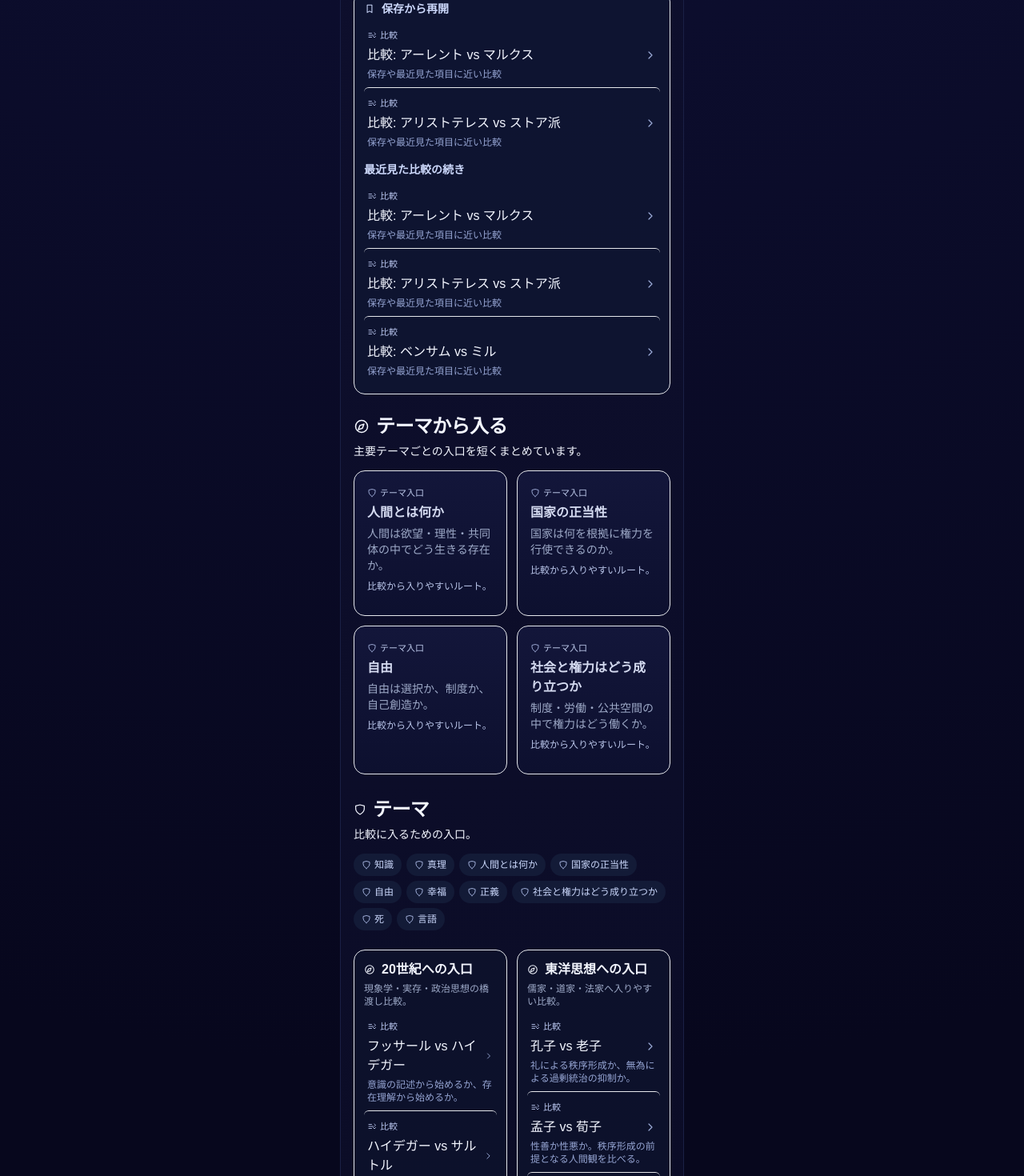
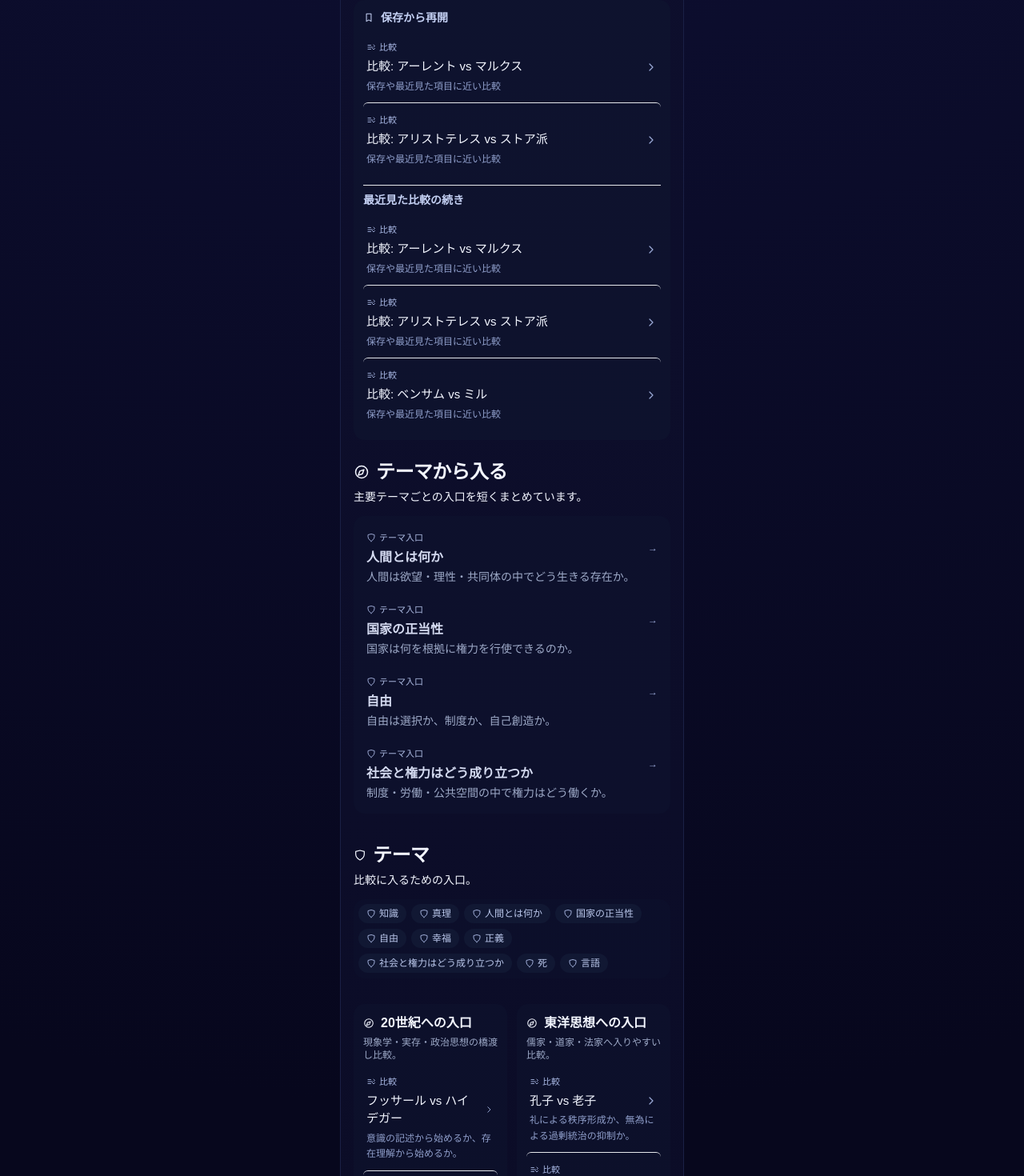
Before and after one commit to Josh-Temple/Noema, a Next.js app: page / in a window 1280 px wide. Shown: the part 1020-2490 px from the top of the page at 80% size. Built offline with nearby package versions, Linux system fonts and the light colour scheme.

Commit message:
Refine home hierarchy with lighter list-based secondary sections

```diff
--- a/app/page.tsx
+++ b/app/page.tsx
@@ -27,7 +27,7 @@ export default function HomePage() {
   return (
     <div>
       <SearchBar />
-      <section className="mb-8">
+      <section className="mb-10">
         <SectionTitle icon={<SparkIcon className="h-5 w-5" />} title="おすすめ比較" description="まずはここから。保存・最近見た流れをもとに、読みやすい比較を並べています。" />
         {recommendedComparisons.map((item, index) => (
           <RecommendedComparisonCard key={item.slug} item={item} primary={index === 0} />
@@ -36,27 +36,31 @@ export default function HomePage() {
 
       <LearningLoopSection savedItems={savedRevisitItems} recentItems={recentContinuationItems} />
 
-      <section className="mb-7">
+      <section className="mb-9">
         <SectionTitle icon={<CompassIcon className="h-5 w-5" />} title="テーマから入る" description="主要テーマごとの入口を短くまとめています。" />
         <ThemeEntryRail items={HOME_THEME_ENTRY_THEMES} />
       </section>
 
-      <section className="mb-6">
+      <section className="mb-8">
         <SectionTitle icon={<ThemeIcon className="h-4 w-4" />} title="テーマ" description="比較に入るための入口。" />
         <ThemeChipGrid items={themes} />
       </section>
 
-      <section className="mb-7 grid gap-3 lg:grid-cols-2">
+      <section className="mb-8 grid gap-3 lg:grid-cols-2">
         {HOME_PATHWAY_RAILS.map((rail) => (
           <ComparisonPathwayRail key={rail.id} title={rail.title} description={rail.description} items={getComparisonBySlugs(rail.comparisonSlugs)} />
         ))}
       </section>
 
-      <section className="mb-6">
+      <section className="mb-8">
         <SectionTitle icon={<CompassIcon className="h-4 w-4" />} title="任せる" description="日替わり提案。" />
-        <RecentItemCard icon={<ThinkerIcon className="h-4 w-4" />} title={`今日の思想家: ${today.thinker.nameJa}`} subtitle={today.thinker.oneLiner} href={thinkerPath(today.thinker.slug)} />
-        <RecentItemCard icon={<SparkIcon className="h-4 w-4" />} title={`今日の比較: ${today.comparison.titleJa}`} subtitle={today.comparison.subtitle} href={comparisonPath(today.comparison.leftThinkerSlug, today.comparison.rightThinkerSlug)} />
-        <RecentItemCard icon={<ThemeIcon className="h-4 w-4" />} title={`今日のテーマ: ${today.theme.titleJa}`} subtitle={today.theme.shortDescription} href={`/themes/${today.theme.slug}`} />
+        <div className="rounded-card bg-[#0f1630]/40 p-1.5">
+          <div className="divide-y divide-noema-line/25">
+            <RecentItemCard icon={<ThinkerIcon className="h-4 w-4" />} title={`今日の思想家: ${today.thinker.nameJa}`} subtitle={today.thinker.oneLiner} href={thinkerPath(today.thinker.slug)} />
+            <RecentItemCard icon={<SparkIcon className="h-4 w-4" />} title={`今日の比較: ${today.comparison.titleJa}`} subtitle={today.comparison.subtitle} href={comparisonPath(today.comparison.leftThinkerSlug, today.comparison.rightThinkerSlug)} />
+            <RecentItemCard icon={<ThemeIcon className="h-4 w-4" />} title={`今日のテーマ: ${today.theme.titleJa}`} subtitle={today.theme.shortDescription} href={`/themes/${today.theme.slug}`} />
+          </div>
+        </div>
       </section>
 
       <section className="mb-6">
--- a/src/components/common/InfoCard.tsx
+++ b/src/components/common/InfoCard.tsx
@@ -1,3 +1,3 @@
 export const InfoCard = ({ children, className = "" }: { children: React.ReactNode; className?: string }) => (
-  <article className={`mb-3 rounded-card border border-noema-line/70 bg-gradient-to-b from-[#13163a] to-[#0d102f] p-4 ${className}`}>{children}</article>
+  <article className={`mb-3 rounded-card border border-noema-line/55 bg-gradient-to-b from-[#121736] to-[#0d122c] p-4 ${className}`}>{children}</article>
 );
--- a/src/components/common/TagChip.tsx
+++ b/src/components/common/TagChip.tsx
@@ -1,7 +1,7 @@
 import { ReactNode } from "react";
 
 export const TagChip = ({ label, icon }: { label: string; icon?: ReactNode }) => (
-  <span className="inline-flex items-center gap-1 rounded-full bg-[#172240]/65 px-2.5 py-1.5 text-xs text-[#cad7fb] transition hover:bg-[#1c2a4f]">
+  <span className="inline-flex items-center gap-1 rounded-full bg-[#16203b]/55 px-2.5 py-1 text-xs text-[#b9c6ea] transition hover:bg-[#1a2644]">
     {icon ? <span className="text-[#aebde8]">{icon}</span> : null}
     <span>{label}</span>
   </span>
--- a/src/components/compare/NextStepCard.tsx
+++ b/src/components/compare/NextStepCard.tsx
@@ -26,14 +26,14 @@ export const NextStepCard = ({
       href={href}
       className={
         isRow
-          ? "group block rounded-md px-1 py-2 text-noema-muted transition hover:bg-white/[0.03]"
+          ? "group block rounded-md px-1 py-2.5 text-noema-muted transition hover:bg-white/[0.02]"
           : "mb-2 block rounded-card border border-noema-line/80 bg-gradient-to-b from-[#13163a] to-[#0d102f] p-3 text-noema-muted"
       }
     >
       <p
         className={
           isRow
-            ? "mb-1 inline-flex items-center gap-1 text-[11px] text-[#b9c6ee]"
+            ? "mb-1 inline-flex items-center gap-1 text-[11px] text-[#a8b7e3]"
             : "mb-1 inline-flex items-center gap-1 rounded-full border border-[#33457c] bg-[#131c37] px-2 py-0.5 text-[11px] text-[#dce6ff]"
         }
       >
@@ -41,10 +41,10 @@ export const NextStepCard = ({
         <span>{label}</span>
       </p>
       <p className="flex items-center justify-between gap-2 text-noema-text">
-        <span>{title}</span>
+        <span className={isRow ? "text-[15px]" : ""}>{title}</span>
         <ChevronRightIcon className={`h-4 w-4 ${isRow ? "text-[#9baad7] group-hover:text-[#c2d0f5]" : "text-[#b8c5ec]"}`} />
       </p>
-      {subtitle ? <p className={`mt-1 text-xs ${isRow ? "text-[#95a4d2]" : "text-[#aebbe5]"}`}>{subtitle}</p> : null}
+      {subtitle ? <p className={`mt-1 text-xs leading-relaxed ${isRow ? "text-[#8f9eca]" : "text-[#aebbe5]"}`}>{subtitle}</p> : null}
     </Link>
   );
 };
--- a/src/components/home/DiscoveryCard.tsx
+++ b/src/components/home/DiscoveryCard.tsx
@@ -2,14 +2,14 @@ import Link from "next/link";
 import { ChevronRightIcon, CompassIcon } from "@/components/common/icons";
 
 export const DiscoveryCard = ({ title, body, href }: { title: string; body: string; href: string }) => (
-  <Link href={href} className="mb-2 block rounded-card border border-noema-line/45 bg-[#101631]/70 p-3.5">
+  <Link href={href} className="group block rounded-card bg-[#0f1630]/45 p-3">
     <p className="mb-1 flex items-center gap-1 text-xs text-[#8f9acd]">
       <CompassIcon className="h-3.5 w-3.5" />
       <span>次の比較</span>
     </p>
-    <h3 className="text-xl font-semibold">{title}</h3>
+    <h3 className="text-lg font-semibold">{title}</h3>
     <p className="text-sm text-noema-muted">{body}</p>
-    <p className="mt-2 flex items-center gap-1 text-xs text-[#b8c5ec]">
+    <p className="mt-2 flex items-center gap-1 text-xs text-[#b8c5ec] group-hover:text-[#cfdbff]">
       <span>開く</span>
       <ChevronRightIcon className="h-3 w-3" />
     </p>
--- a/src/components/home/LearningLoopSection.tsx
+++ b/src/components/home/LearningLoopSection.tsx
@@ -16,14 +16,14 @@ export const LearningLoopSection = ({
       title="1分で振り返る"
       description="保存と最近見た流れから、戻りやすい比較をまとめています。"
     />
-    <div className="rounded-card border border-noema-line/55 bg-[#0f1632]/85 p-3">
+    <div className="rounded-card bg-[#0f1630]/55 p-3">
       {savedItems.length > 0 ? (
-        <div className="mb-2">
-          <h3 className="mb-1 flex items-center gap-2 text-sm font-semibold text-[#ccd8fb]">
-            <BookmarkIcon className="h-3.5 w-3.5 text-noema-accent/80" />
+        <div className="pb-1">
+          <h3 className="mb-1.5 flex items-center gap-2 text-sm font-semibold text-[#c4d0f3]">
+            <BookmarkIcon className="h-3.5 w-3.5 text-noema-accent/70" />
             <span>保存から再開</span>
           </h3>
-          <div className="divide-y divide-noema-line/35">
+          <div className="divide-y divide-noema-line/25">
             {savedItems.map((item) => (
               <NextStepCard key={item.href} title={item.title} href={item.href} subtitle={item.reason} variant="row" />
             ))}
@@ -31,9 +31,9 @@ export const LearningLoopSection = ({
         </div>
       ) : null}
 
-      <div>
-        <h3 className="mb-1 text-sm font-semibold text-[#ccd8fb]">最近見た比較の続き</h3>
-        <div className="divide-y divide-noema-line/35">
+      <div className={savedItems.length > 0 ? "mt-2 border-t border-noema-line/25 pt-2" : ""}>
+        <h3 className="mb-1.5 text-sm font-semibold text-[#c4d0f3]">最近見た比較の続き</h3>
+        <div className="divide-y divide-noema-line/25">
           {recentItems.map((item) => (
             <NextStepCard key={item.href} title={item.title} href={item.href} subtitle={item.reason} variant="row" />
           ))}
--- a/src/components/home/PathwayRail.tsx
+++ b/src/components/home/PathwayRail.tsx
@@ -1,36 +1,37 @@
 import { Comparison, Theme } from "@/types/content";
-import { InfoCard } from "@/components/common/InfoCard";
 import { NextStepCard } from "@/components/compare/NextStepCard";
 import { comparisonPath, themePath } from "@/lib/routes";
 import { CompassIcon, ThemeIcon } from "@/components/common/icons";
 import Link from "next/link";
 
 export const ThemeEntryRail = ({ items }: { items: Theme[] }) => (
-  <div className="grid gap-3 md:grid-cols-2">
+  <div className="rounded-card bg-[#0f1630]/45 p-1.5">
     {items.map((item) => (
-      <Link key={item.slug} href={themePath(item.slug)}>
-        <InfoCard className="h-full border-noema-line/45 bg-[#101833]/75">
-          <p className="mb-1 inline-flex items-center gap-1 text-[11px] text-[#bfcbec]">
+      <Link key={item.slug} href={themePath(item.slug)} className="group block rounded-md px-2.5 py-2.5 transition hover:bg-white/[0.02]">
+        <div className="flex items-start justify-between gap-3">
+          <div className="min-w-0">
+            <p className="mb-1 inline-flex items-center gap-1 text-[11px] text-[#aebce3]">
             <ThemeIcon className="h-3 w-3 text-[#a6b4df]" />
             <span>テーマ入口</span>
           </p>
-          <p className="font-bold text-[#d4daf0]">{item.titleJa}</p>
-          <p className="mt-1 text-sm text-noema-muted">{item.shortDescription}</p>
-          <p className="mt-2 text-xs text-[#b9c5e9]">比較から入りやすいルート。</p>
-        </InfoCard>
+            <p className="font-semibold text-[#d4daf0]">{item.titleJa}</p>
+            <p className="mt-0.5 text-sm text-noema-muted line-clamp-1">{item.shortDescription}</p>
+          </div>
+          <span className="pt-4 text-xs text-[#9dacdb] group-hover:text-[#c2d0f5]">→</span>
+        </div>
       </Link>
     ))}
   </div>
 );
 
 export const ComparisonPathwayRail = ({ title, description, items }: { title: string; description: string; items: Comparison[] }) => (
-  <section className="rounded-card border border-noema-line/40 bg-[#0e142d]/60 p-3">
+  <section className="rounded-card bg-[#0f152f]/45 p-3">
     <h3 className="flex items-center gap-2 text-base font-semibold">
-      <CompassIcon className="h-3.5 w-3.5 text-noema-accent/80" />
+      <CompassIcon className="h-3.5 w-3.5 text-noema-accent/70" />
       <span>{title}</span>
     </h3>
     <p className="mb-1 mt-1 text-xs text-noema-muted">{description}</p>
-    <div className="divide-y divide-noema-line/30">
+    <div className="divide-y divide-noema-line/25">
       {items.map((item) => (
         <NextStepCard key={item.slug} title={item.titleJa} subtitle={item.subtitle} href={comparisonPath(item.leftThinkerSlug, item.rightThinkerSlug)} variant="row" />
       ))}
--- a/src/components/home/RecentItemCard.tsx
+++ b/src/components/home/RecentItemCard.tsx
@@ -2,9 +2,9 @@ import Link from "next/link";
 import { ReactNode } from "react";
 
 export const RecentItemCard = ({ title, subtitle, href, icon }: { title: string; subtitle: string; href: string; icon?: ReactNode }) => (
-  <Link href={href} className="mb-2 block rounded-card border border-noema-line/45 bg-[#101631]/70 p-3.5">
+  <Link href={href} className="group block rounded-md px-1.5 py-2.5 transition hover:bg-white/[0.02]">
     <h4 className="flex items-center gap-2 text-base font-semibold">
-      {icon ? <span className="text-noema-accent/80">{icon}</span> : null}
+      {icon ? <span className="text-noema-accent/70">{icon}</span> : null}
       <span>{title}</span>
     </h4>
     <p className="text-sm text-noema-muted">{subtitle}</p>
--- a/src/components/home/RecommendedComparisonCard.tsx
+++ b/src/components/home/RecommendedComparisonCard.tsx
@@ -5,7 +5,7 @@ import { InfoCard } from "@/components/common/InfoCard";
 
 export const RecommendedComparisonCard = ({ item, primary = false }: { item: Comparison; primary?: boolean }) => (
   <Link href={comparisonPath(item.leftThinkerSlug, item.rightThinkerSlug)}>
-    <InfoCard className={primary ? "border-[#3a4ea7]/85 shadow-card" : "border-noema-line/60 bg-[#101632]/92"}>
+    <InfoCard className={primary ? "border-[#3a4ea7]/70 shadow-card" : "border-noema-line/35 bg-[#101632]/82"}>
       <p className="font-bold text-[#d4daf0]">{item.titleJa}</p>
       <p className="mt-1 text-noema-muted">{item.subtitle}</p>
       <p className="mt-2 text-sm text-[#c8d0eb]">なぜ重要？ {item.whyThisComparisonMatters}</p>
--- a/src/components/home/SearchBar.tsx
+++ b/src/components/home/SearchBar.tsx
@@ -2,8 +2,8 @@ import Link from "next/link";
 import { SearchIcon } from "@/components/common/icons";
 
 export const SearchBar = () => (
-  <Link href="/search" className="mb-6 flex items-center gap-3 rounded-card border border-noema-line/50 bg-[#141c37]/90 p-4 text-noema-text outline-none transition hover:bg-[#182247] focus-visible:ring-2 focus-visible:ring-noema-accent">
-    <span className="rounded-full bg-[#111b37] p-2 text-[#d9e2ff]">
+  <Link href="/search" className="mb-7 flex items-center gap-3 rounded-card border border-noema-line/35 bg-[#141c37]/82 p-4 text-noema-text outline-none transition hover:bg-[#182247] focus-visible:ring-2 focus-visible:ring-noema-accent">
+    <span className="rounded-full bg-[#111b37]/90 p-2 text-[#d9e2ff]">
       <SearchIcon className="h-4 w-4" />
     </span>
     <span>
--- a/src/components/home/ThemeChipGrid.tsx
+++ b/src/components/home/ThemeChipGrid.tsx
@@ -5,7 +5,7 @@ import { TagChip } from "@/components/common/TagChip";
 import { ThemeIcon } from "@/components/common/icons";
 
 export const ThemeChipGrid = ({ items }: { items: Theme[] }) => (
-  <div className="flex flex-wrap gap-1.5">
+  <div className="flex flex-wrap gap-1.5 rounded-card bg-[#0f1630]/30 p-1.5">
     {items.map((item) => (
       <Link key={item.slug} href={themePath(item.slug)}>
         <TagChip label={item.titleJa} icon={<ThemeIcon className="h-3 w-3" />} />
```
Also changed, not shown: 2 other files (tests, documents, lock files or other folders).
